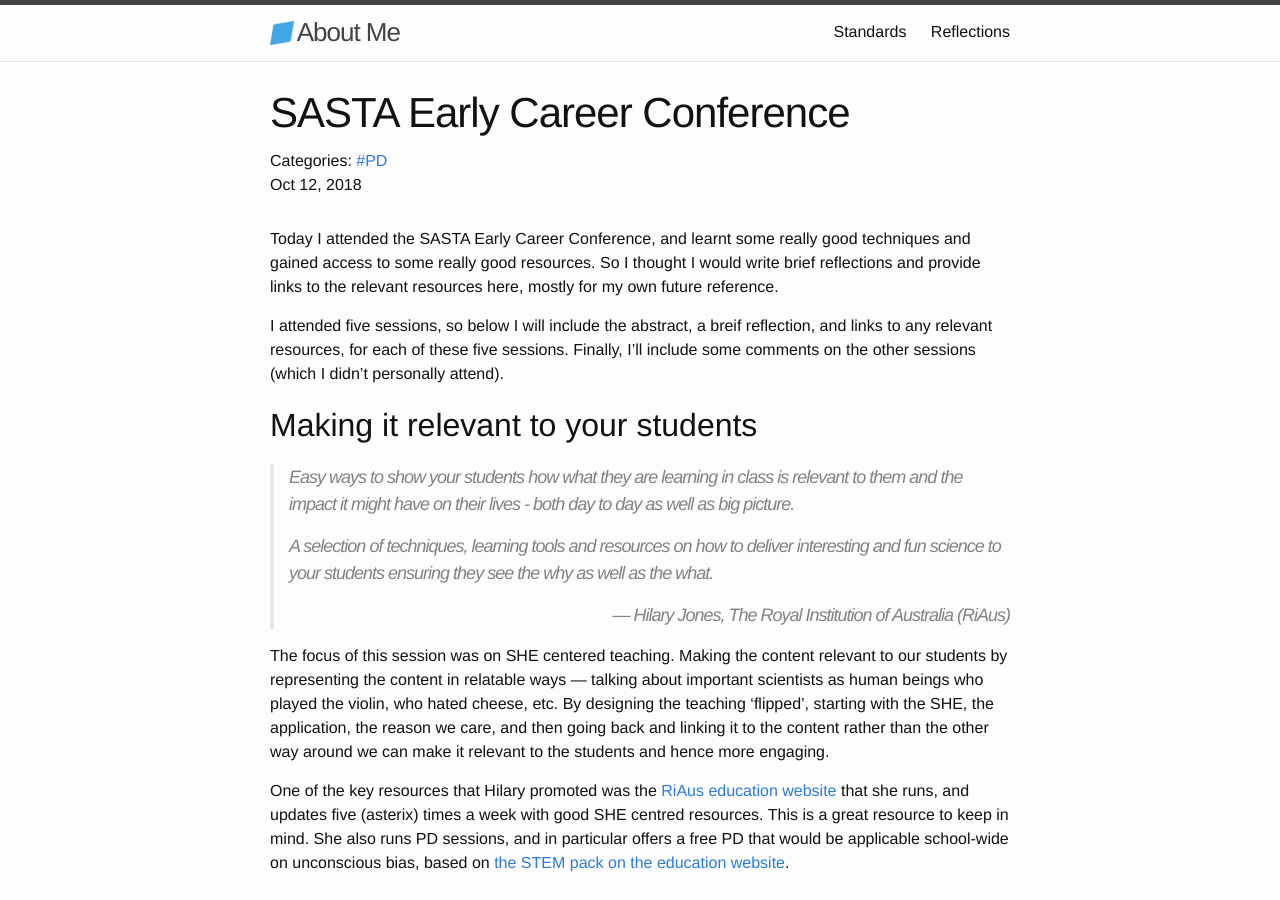
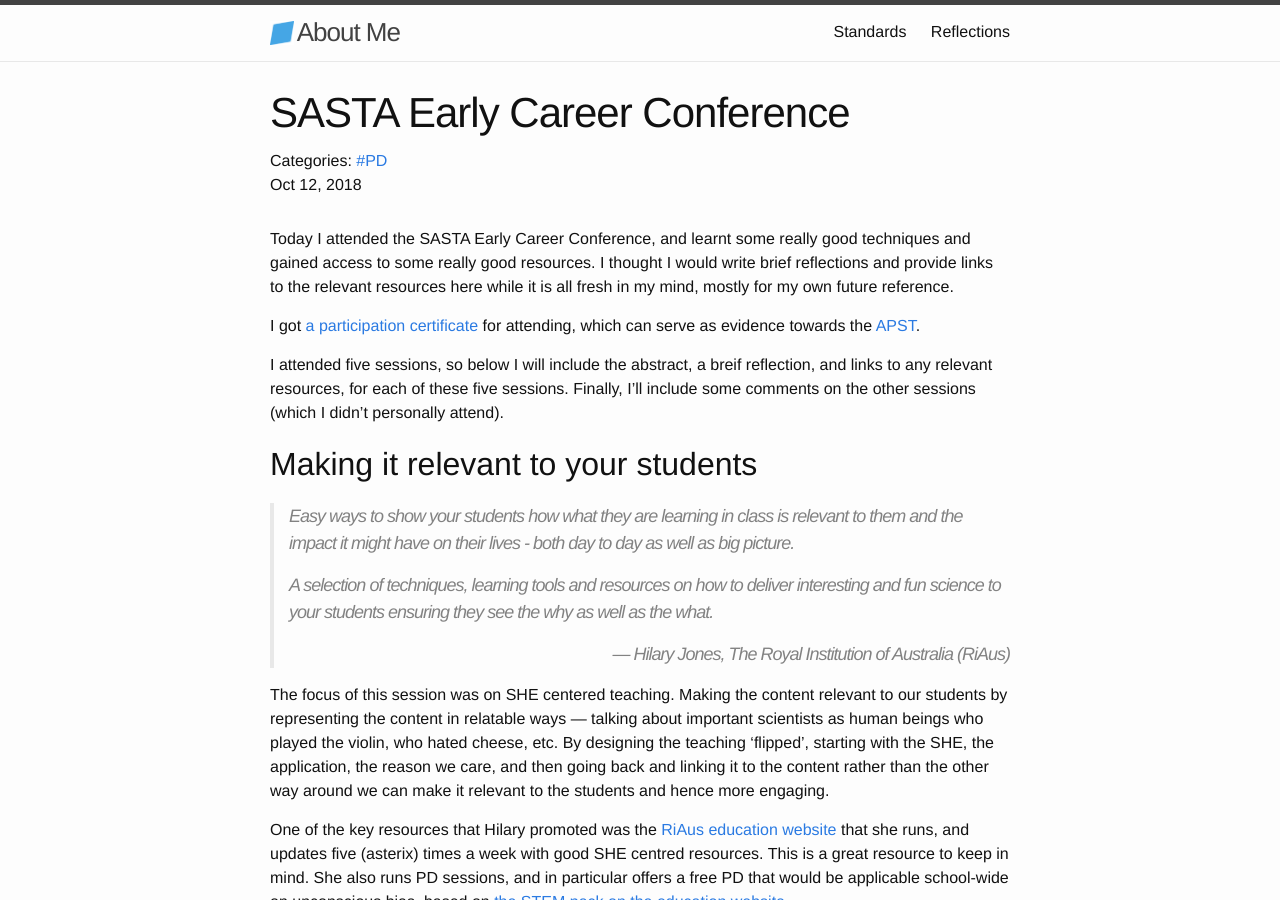
Before and after one commit to Armadilloa16/eportfolio, a Jekyll site: the page built from _posts/2018-10-12-sasta-early-career.md, in a window 1280 px wide and 900 px high. Built offline with Jekyll 4.4.1, drawn with Linux system fonts in a browser that asks for light colours; part of the change alters nothing that is shown.

Commit message:
Added Participation Certificate for SASTA Early Career Conference

```diff
--- a/_posts/2018-10-12-sasta-early-career.md
+++ b/_posts/2018-10-12-sasta-early-career.md
@@ -3,10 +3,12 @@ layout: post
 title:  "SASTA Early Career Conference"
 date:   2018-10-12 17:00:00 +1030
 categories: PD
-tags: [7-4]
+tags: [2-1, 2-2, 3-2, 6-2, 7-4]
 ---
 
-Today I attended the SASTA Early Career Conference, and learnt some really good techniques and gained access to some really good resources. So I thought I would write brief reflections and provide links to the relevant resources here, mostly for my own future reference.
+Today I attended the SASTA Early Career Conference, and learnt some really good techniques and gained access to some really good resources. I thought I would write brief reflections and provide links to the relevant resources here while it is all fresh in my mind, mostly for my own future reference.
+
+I got [a participation certificate]({{ site.baseurl }}/files/PD/SASTA_ECTC18/participation_certificate.pdf) for attending, which can serve as evidence towards the <a href="{{ site.baseurl }}/apst">APST</a>.
 
 I attended five sessions, so below I will include the abstract, a breif reflection, and links to any relevant resources, for each of these five sessions. Finally, I'll include some comments on the other sessions (which I didn't personally attend).
 
@@ -62,7 +64,7 @@ Kate Dilger, SASTA
 </footer>
 </blockquote>
 
-Kate was awesome. She showed us some activities we could run to really emphasise science inquiry in exactly the kind of way that I would do it. In [one activity she gave us sealed boxes]({{ site.baseurl }}/files/resources/SASTA_ECTC18/Mystery_Boxes.pdf) and we had to make observations to form a hypothesis about what was in the box. We never got to open the boxes, and this activity served as a fantastic analogy for science --- scientists don't get to "look inside the box", they don't get to find out if they are "right". They can only make observations and provide evidence for their conclusions, and that is the end of it. The focus should be on the process of collecting and presenting evidence logically. We did two other activities too, one to do with the size of the earth and the moon, the other with a baloon filled with water not popping when exposed to a match. We also discussed how to introduce the concepts around variables, using a ["Variables Grid"]({{ site.baseurl }}/files/resources/SASTA_ECTC18/Variables_Grid.pdf), and an ["Investigation Planner"]({{ site.baseurl }}/files/resources/SASTA_ECTC18/Investigation_Planner.doc).
+Kate was awesome. She showed us some activities we could run to really emphasise science inquiry in exactly the kind of way that I would do it. In [one activity she gave us sealed boxes]({{ site.baseurl }}/files/PD/SASTA_ECTC18/Mystery_Boxes.pdf) and we had to make observations to form a hypothesis about what was in the box. We never got to open the boxes, and this activity served as a fantastic analogy for science --- scientists don't get to "look inside the box", they don't get to find out if they are "right". They can only make observations and provide evidence for their conclusions, and that is the end of it. The focus should be on the process of collecting and presenting evidence logically. We did two other activities too, one to do with the size of the earth and the moon, the other with a baloon filled with water not popping when exposed to a match. We also discussed how to introduce the concepts around variables, using a ["Variables Grid"]({{ site.baseurl }}/files/PD/SASTA_ECTC18/Variables_Grid.pdf), and an ["Investigation Planner"]({{ site.baseurl }}/files/PD/SASTA_ECTC18/Investigation_Planner.doc).
 
 
 
@@ -75,8 +77,8 @@ Lauren Brown, Wudinna Area School
 </footer>
 </blockquote>
 
-Lauren spoke about incorporating games into learning. One of the things that I thought was particularly cool was how she is currently having her year 10s design, playtest, and apply the engineering design process to [construct a game to help her teach the year 8s about cells and cell differentiation]({{ site.baseurl }}/files/resources/SASTA_ECTC18/Make_a_Boardgame.docx). The [end product game seems complicated, but awesome]({{ site.baseurl }}/files/resources/SASTA_ECTC18/Full-Lesson-Cell-differentiation-game.pdf).
-Role playing took a major role in these games, and in other parts as well. One of the really cool things she produced was a simplified rule set roleplaying game, complete with [rulebook]({{ site.baseurl }}/files/resources/SASTA_ECTC18/Rules_Book.docx) and [character sheets]({{ site.baseurl }}/files/resources/SASTA_ECTC18/Character_Sheet.docx), for playing role-playing games with her students.
+Lauren spoke about incorporating games into learning. One of the things that I thought was particularly cool was how she is currently having her year 10s design, playtest, and apply the engineering design process to [construct a game to help her teach the year 8s about cells and cell differentiation]({{ site.baseurl }}/files/PD/SASTA_ECTC18/Make_a_Boardgame.docx). The [end product game seems complicated, but awesome]({{ site.baseurl }}/files/PD/SASTA_ECTC18/Full-Lesson-Cell-differentiation-game.pdf).
+Role playing took a major role in these games, and in other parts as well. One of the really cool things she produced was a simplified rule set roleplaying game, complete with [rulebook]({{ site.baseurl }}/files/PD/SASTA_ECTC18/Rules_Book.docx) and [character sheets]({{ site.baseurl }}/files/PD/SASTA_ECTC18/Character_Sheet.docx), for playing role-playing games with her students.
 
 
 
@@ -89,7 +91,7 @@ Scott Spargo, Concordia College Highgate
 </footer>
 </blockquote>
 
-Scott spoke about a number of really effective formative assessment strategies. He ran his whole session off [a set of notes including links to resources]({{ site.baseurl }}/files/resources/SASTA_ECTC18/Formative_Assessment.pdf), which he provided to us. One of the key messages I took from it was the reinforced understanding of the importance of immediate feedback techniques and of recognising 'fixed' mindsets as opposed to 'growth mindsets' in our students, and ways to encourage this changing. I'm keen on the no-hands-up technique, and I really liked how he ran it with cards instead of paddlepop sticks. I really want to try that. IF-AT seems very cool and effective, if slightly expensive and as he mentioned, tricky to get good questions that prompt the right kind of discussion. Although he did also point towards a very good resource in that he used questions from [previous ICAS tests](http://www.vprogress.com.au/icas-past-practice-questions-download/). Kahoot and Google Quizzes also provided immediate feedback techniques. One of the things that really struck me though was his explanation of how simply having a personal whiteboard to write on instead of writing in a book could make students feel so much more comfortable suggesting approaches that might not immediately be correct, because they felt they could erase them and correct them. This is such a crucial way of thinking, that I'd really like to try it because that barrier is a tough one to breach in my experience.
+Scott spoke about a number of really effective formative assessment strategies. He ran his whole session off [a set of notes including links to resources]({{ site.baseurl }}/files/PD/SASTA_ECTC18/Formative_Assessment.pdf), which he provided to us. One of the key messages I took from it was the reinforced understanding of the importance of immediate feedback techniques and of recognising 'fixed' mindsets as opposed to 'growth mindsets' in our students, and ways to encourage this changing. I'm keen on the no-hands-up technique, and I really liked how he ran it with cards instead of paddlepop sticks. I really want to try that. IF-AT seems very cool and effective, if slightly expensive and as he mentioned, tricky to get good questions that prompt the right kind of discussion. Although he did also point towards a very good resource in that he used questions from [previous ICAS tests](http://www.vprogress.com.au/icas-past-practice-questions-download/). Kahoot and Google Quizzes also provided immediate feedback techniques. One of the things that really struck me though was his explanation of how simply having a personal whiteboard to write on instead of writing in a book could make students feel so much more comfortable suggesting approaches that might not immediately be correct, because they felt they could erase them and correct them. This is such a crucial way of thinking, that I'd really like to try it because that barrier is a tough one to breach in my experience.
 
 
 
@@ -99,4 +101,4 @@ Here I'll list some of the resources provided from other sessions which although
 
 ### Going from Graduate to Proficient
 
-There was a session I missed to do with going from Graduate to Proficient, from Provisional to Full TRB registration, and it seemed that some useful examples/ resources where provided in that sessions. Here are [the slides from the session]({{ site.baseurl }}/files/resources/SASTA_ECTC18/APST_slides.pdf), and some additional resources on [annotating evidence]({{ site.baseurl }}/files/resources/SASTA_ECTC18/Annotating_Evidence.pdf), and [examples of evidence]({{ site.baseurl }}/files/resources/SASTA_ECTC18/Examples_of_evidence.docx). They also when through the forms and conditions but I'm guessing that would all be available through the TRB and might be subject to changes so I didn't include those here.
+There was a session I missed to do with going from Graduate to Proficient, from Provisional to Full TRB registration, and it seemed that some useful examples/ resources where provided in that sessions. Here are [the slides from the session]({{ site.baseurl }}/files/PD/SASTA_ECTC18/APST_slides.pdf), and some additional resources on [annotating evidence]({{ site.baseurl }}/files/PD/SASTA_ECTC18/Annotating_Evidence.pdf), and [examples of evidence]({{ site.baseurl }}/files/PD/SASTA_ECTC18/Examples_of_evidence.docx). They also when through the forms and conditions but I'm guessing that would all be available through the TRB and might be subject to changes so I didn't include those here.
```
Also changed, not shown: 23 other files.
